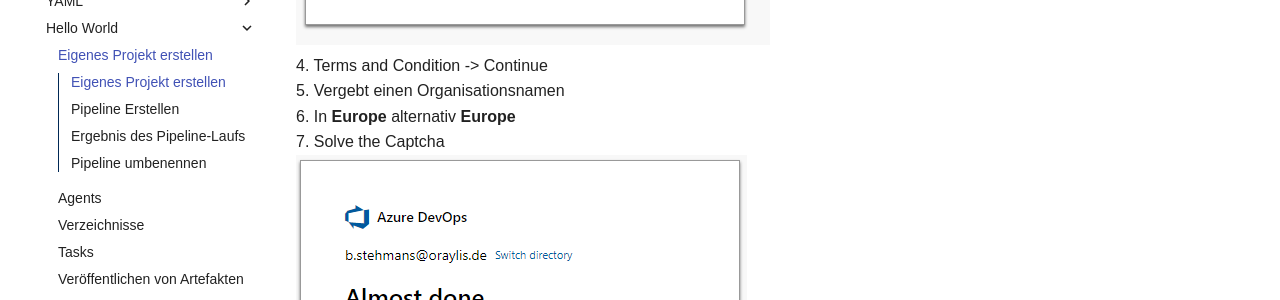
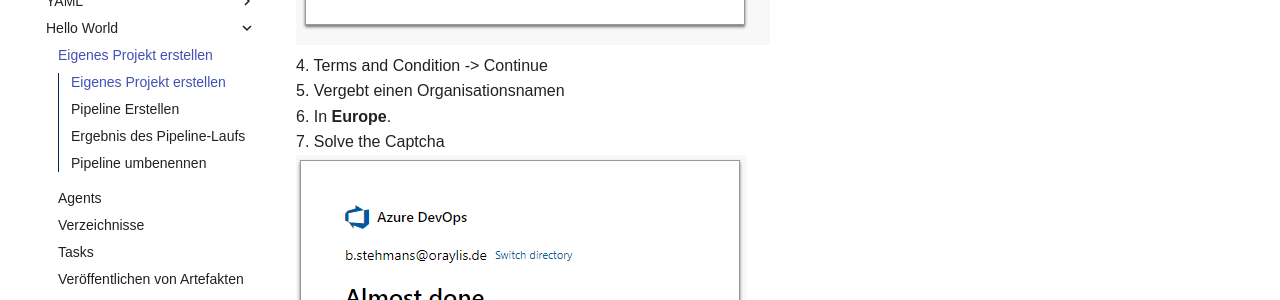
Before and after one commit to zyeiy2/Content_Dokumentation, an MkDocs documentation site: the page built from docs/Hello World/Eigenes Projekt erstellen.md, in a window 1280 px wide and 900 px high, scrolled down 557 px. Shown: the part 152-452 px from the top of the window. Built offline with MkDocs 1.6.1 and Material for MkDocs 9.7.7, drawn with Linux system fonts in a browser that asks for light colours; some web fonts are replaced; comment, search, counter and statistics services are not loaded.

Commit message:
work in progress using quickpush

```diff
--- a/docs/Hello World/Eigenes Projekt erstellen.md
+++ b/docs/Hello World/Eigenes Projekt erstellen.md
@@ -8,7 +8,7 @@ Wir erstellen unser eigenes Projekt:
   ![Bild1.png](Bild1.png)
 4. Terms and Condition -> Continue
 5. Vergebt einen Organisationsnamen
-6. In **Europe** alternativ **Europe**
+6. In **Europe**.
 7. Solve the Captcha
 ![Bild2.png](Bild2.png)
 8. Vergebt einen Projektnamen **Schulung**
```
